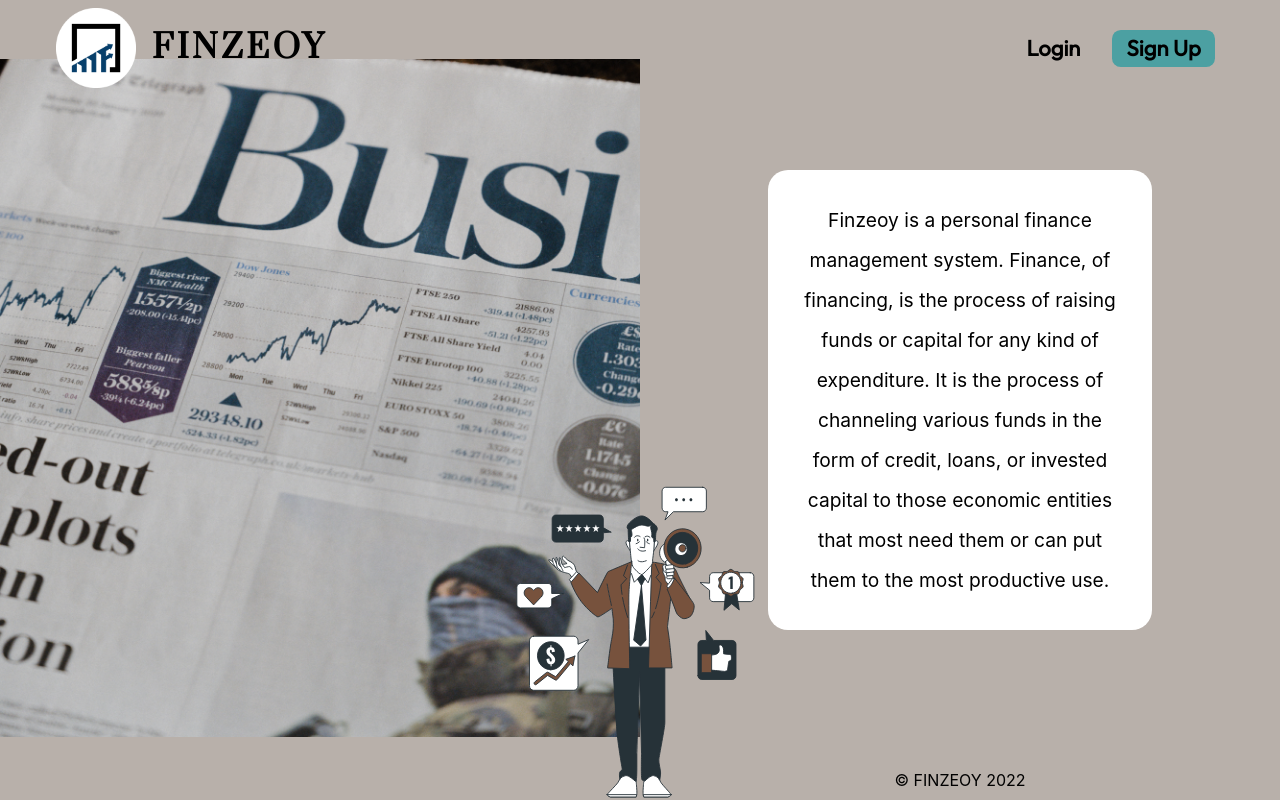
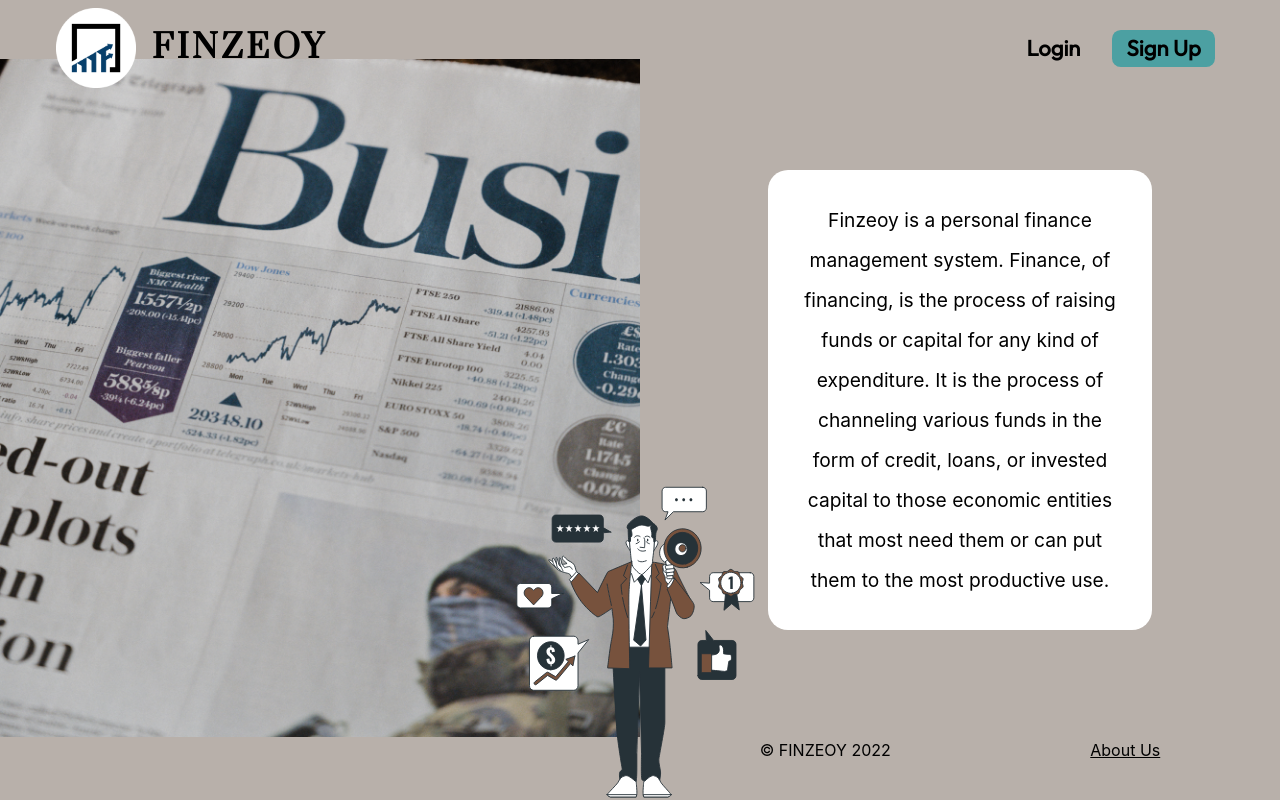
Before and after one commit to adhish-bahl/Finzeoy, a React (Create React App) app: page / in a window 1280 px wide. Built offline with nearby package versions, Linux system fonts and the light colour scheme.

Commit message:
added footer

```diff
--- a/src/Routing.js
+++ b/src/Routing.js
@@ -26,6 +26,7 @@ function Routing() {
                         {/* LANDING PAGE */}
                         <Route exact path="/">
                             <LandingPage />
+                            <Footer />
                         </Route>
 
                         {/* SIGNUP PAGE */}
@@ -35,14 +36,13 @@ function Routing() {
 
                         {/* LOGIN PAGE */}
                         <Route path="/login">
-                        <RegistrationLogin isLoginPage="true"/>
+                            <RegistrationLogin isLoginPage="true" />
                         </Route>
 
                         {/* STUDENT MODULES */}
                         <Route exact path="/learning">
                             <PageHeader title1="Learn" title1Route="/learning" title2="Discussion" title2Route="/discussion" titleState="true" username="ABC BCD" />
                             <LearningPage />
-                        <Footer />
                         </Route>
 
                         <Route path="/discussion">
--- a/src/components/Footer.js
+++ b/src/components/Footer.js
@@ -1,11 +1,25 @@
 import React from 'react'
+import { useHistory } from 'react-router-dom'
 
 function Footer() {
-  return (
-    <div>
-        © FINZEOY 2022
-    </div>
-  )
+
+	const history = useHistory();
+
+	const redirectToAboutUs = () => {
+		history.push('/contsct')
+		window.location.reload()
+	}
+
+	return (
+		<div style={{display: "flex", justifyContent:"space-around", alignItems: "center",marginLeft:"50vw" , width:"50vw", padding: "20px", position:"absolute", bottom:"20px"}}>
+			<div>
+				© FINZEOY 2022
+			</div>
+			<div onClick={redirectToAboutUs} style={{cursor:"pointer", textDecoration:"underline"}}>
+				About Us
+			</div>
+		</div>
+	)
 }
 
 export default Footer
--- a/src/components/LandingPage.js
+++ b/src/components/LandingPage.js
@@ -41,7 +41,7 @@ function LandingPage() {
             <img className='LPCoinStack' src={coinStack} alt="Coins" />
           </div>
           <div className="LPrightLower">
-          © FINZEOY 2022
+          {/* © FINZEOY 2022 */}
           </div>
         </div>
     </div>
--- a/src/styles/Discussion.css
+++ b/src/styles/Discussion.css
@@ -28,7 +28,7 @@
 
 .DCRupper {
     background-color: #bfb0b2;
-    max-height: 30vh;
+    height: 30vh;
     border-radius: 10px;
     padding: 5px;
     width: 90%;
@@ -39,12 +39,14 @@
 
 .DCRlower {
     background-color: #bfb0b2;
-    min-height: 30vh;
+    height: 30vh;
     border-radius: 10px;
     padding: 5px;
     width: 90%;
     margin-bottom: 15px;
-    height: fit-content;
+    /* height: fit-content; */
+    overflow-y: scroll;
+    scroll-behavior: smooth;
 }
 
 .questionAnswered h4:hover {
```
Lines whose indentation alone changed are shown as unchanged.
